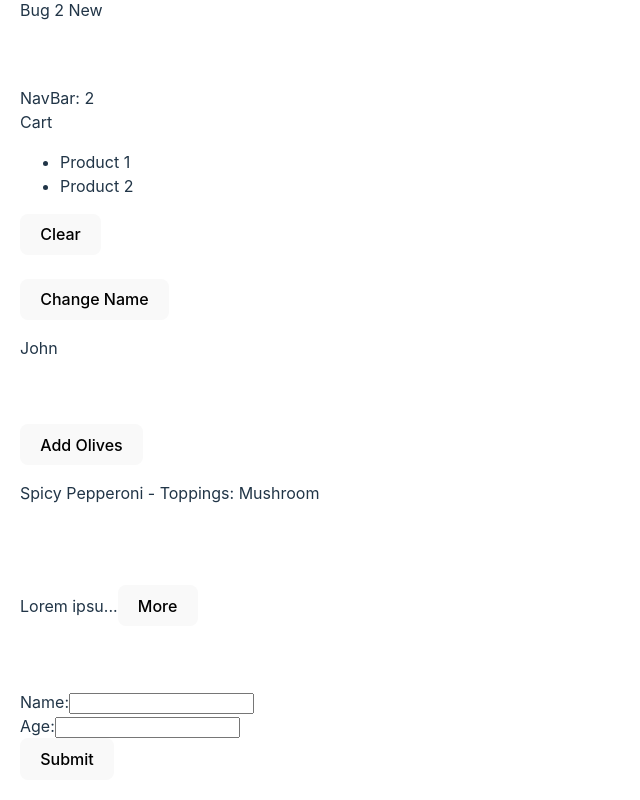
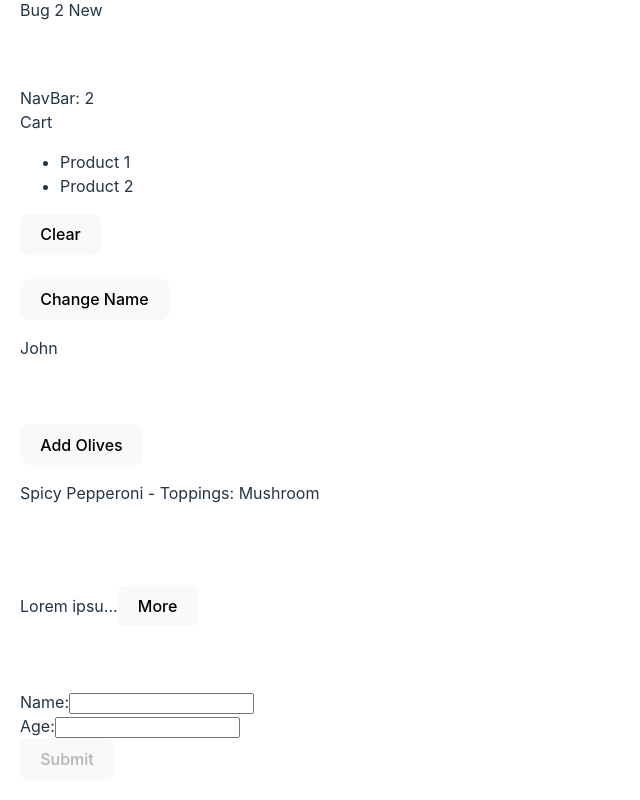
Before and after one commit to ChristosBaboulis/react-course-app, a React (Vite) app: page / in a window 1280 px wide. Shown: the part 368-1168 px from the top of the page, without its empty margins (0-640 px from the left). Built offline with nearby package versions, Linux system fonts and the light colour scheme.

Commit message:
Button disability

```diff
--- a/src/components/Form.tsx
+++ b/src/components/Form.tsx
@@ -17,7 +17,7 @@
   const {
     register,
     handleSubmit,
-    formState: { errors },
+    formState: { errors, isValid },
   } = useForm<FormData>({ resolver: zodResolver(schema) });
 
   const onSubmit = (data: FieldValues) => console.log(data);
@@ -48,7 +48,7 @@
         />
       </div>
       {errors.age && <p className="text-danger">{errors.age.message}</p>}
-      <button className="btn btn-pri" type="submit">
+      <button disabled={!isValid} className="btn btn-pri" type="submit">
         Submit
       </button>
     </form>
```
